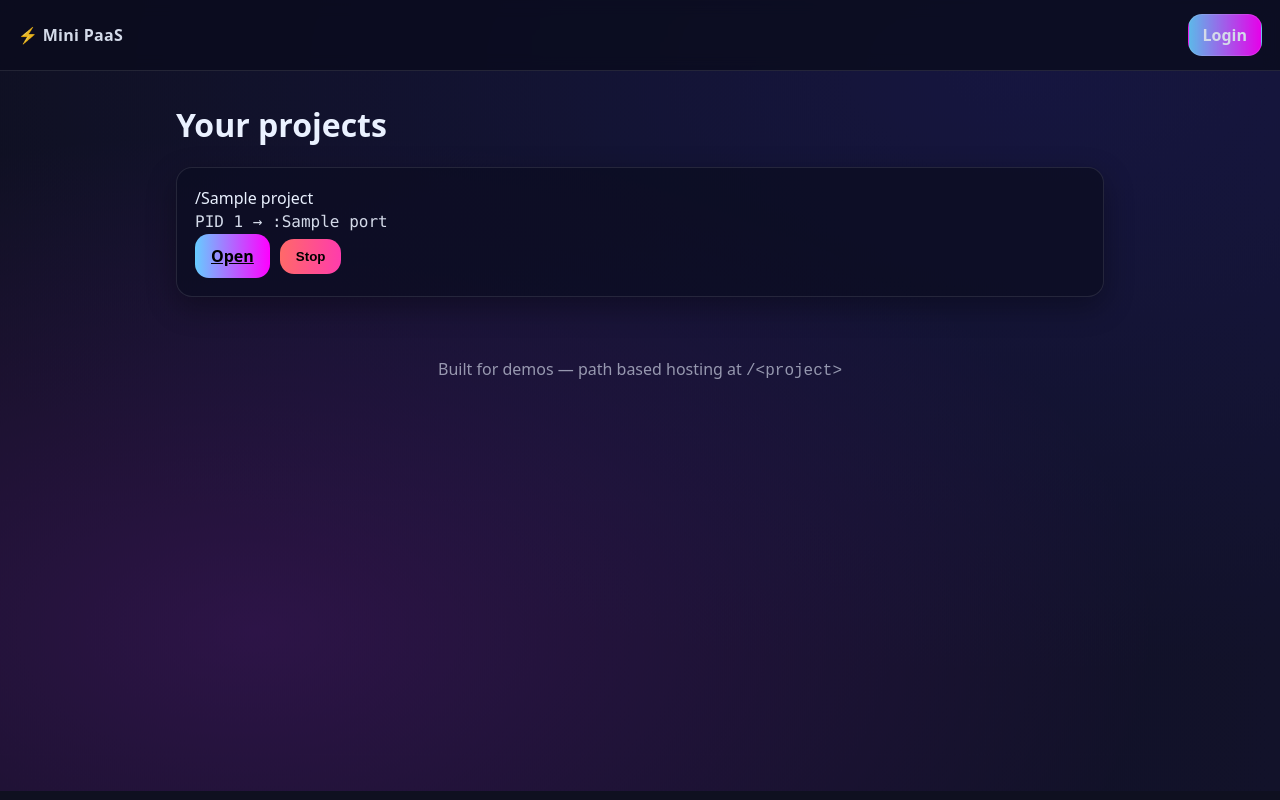
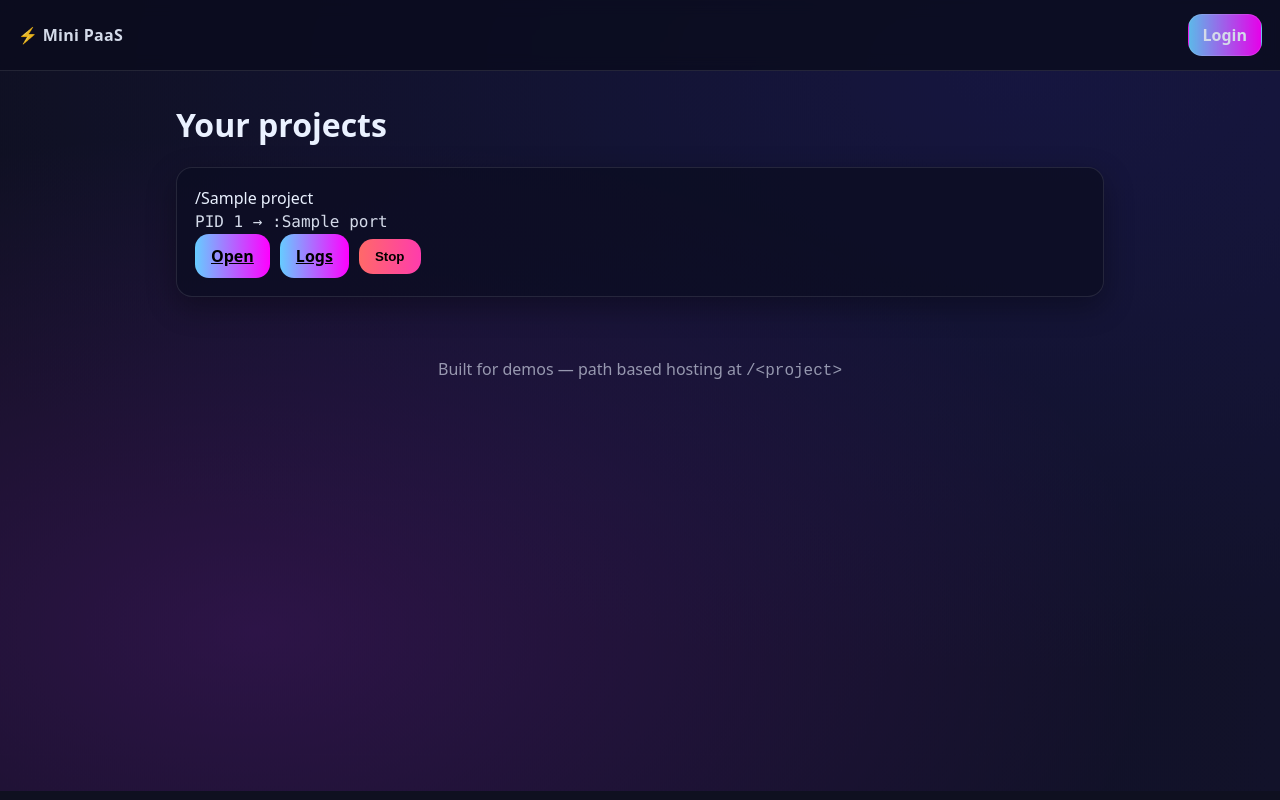
Before and after one commit to d0x-dev/DeployX, a Flask app: template templates/project.html in a window 1280 px wide. Run offline with Flask 3, Linux system fonts and the light colour scheme; the template is opened without the code that fills it: most values are stand-ins (such as "Sample title", 1, 10 or a date in 2020).

Commit message:
Update project.html

```diff
--- a/templates/project.html
+++ b/templates/project.html
@@ -9,6 +9,7 @@
         <div class="mono">PID {{ p.pid }} → :{{ p.port }}</div>
         <div class="row">
           <a class="btn" href="/{{ p.name }}" target="_blank">Open</a>
+          <a class="btn" href="{{ url_for('view_logs', project_name=p.name) }}">Logs</a>
           <form method="post" action="{{ url_for('stop_project', project_name=p.name) }}" onsubmit="return confirm('Stop and remove this project?')">
             <button class="btn danger" type="submit">Stop</button>
           </form>
```
